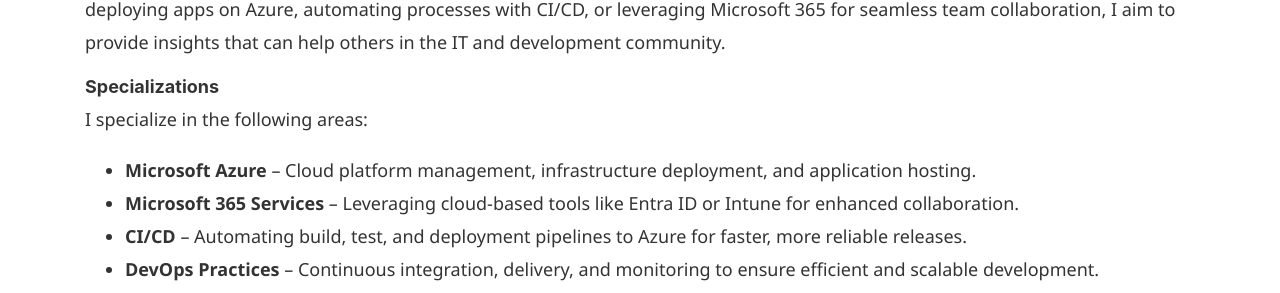
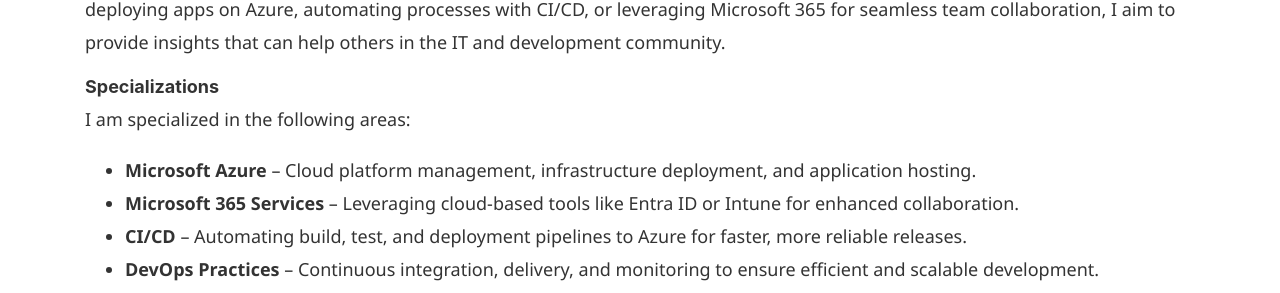
Before and after one commit to webflow-development/webflow.github.io, a Jekyll site: the page built from _pages/about.md, in a window 1280 px wide and 989 px high. Shown: the part 415-708 px from the top of the window. Built offline with Jekyll 4.4.1, drawn with Linux system fonts in a browser that asks for light colours; nearby versions of some CDN libraries.

Commit message:
fix: sentence in about page

```diff
--- a/_pages/about.md
+++ b/_pages/about.md
@@ -27,7 +27,7 @@
 
 ### Specializations
 
-I specialize in the following areas:
+I am specialized in the following areas:
 
 * **Microsoft Azure** – Cloud platform management, infrastructure deployment, and application hosting.
 * **Microsoft 365 Services** – Leveraging cloud-based tools like Entra ID or Intune for enhanced collaboration.
```
